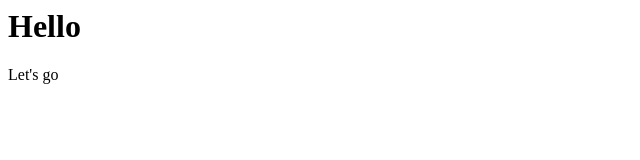
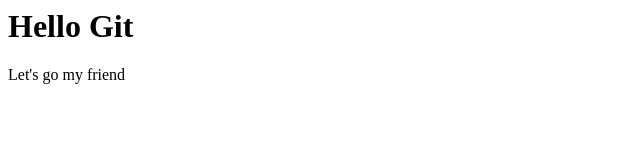
Before and after one commit to Zett-A/project1, a plain HTML site: page index.html in a window 1280 px wide. Shown: the whole page, without its empty margins (0-640 px from the left). Drawn offline with Linux system fonts and the light colour scheme.

Commit message:
Revert "Wron commit"
This reverts commit 594de56d0bac8cda702e9923028aa4b48ffc6cca.

```diff
--- a/index.html
+++ b/index.html
@@ -1,2 +1,2 @@
-<h1>Hello</h1>
-<p>Let's go</p>
+<h1>Hello Git</h1>
+<p>Let's go my friend</p>
```
